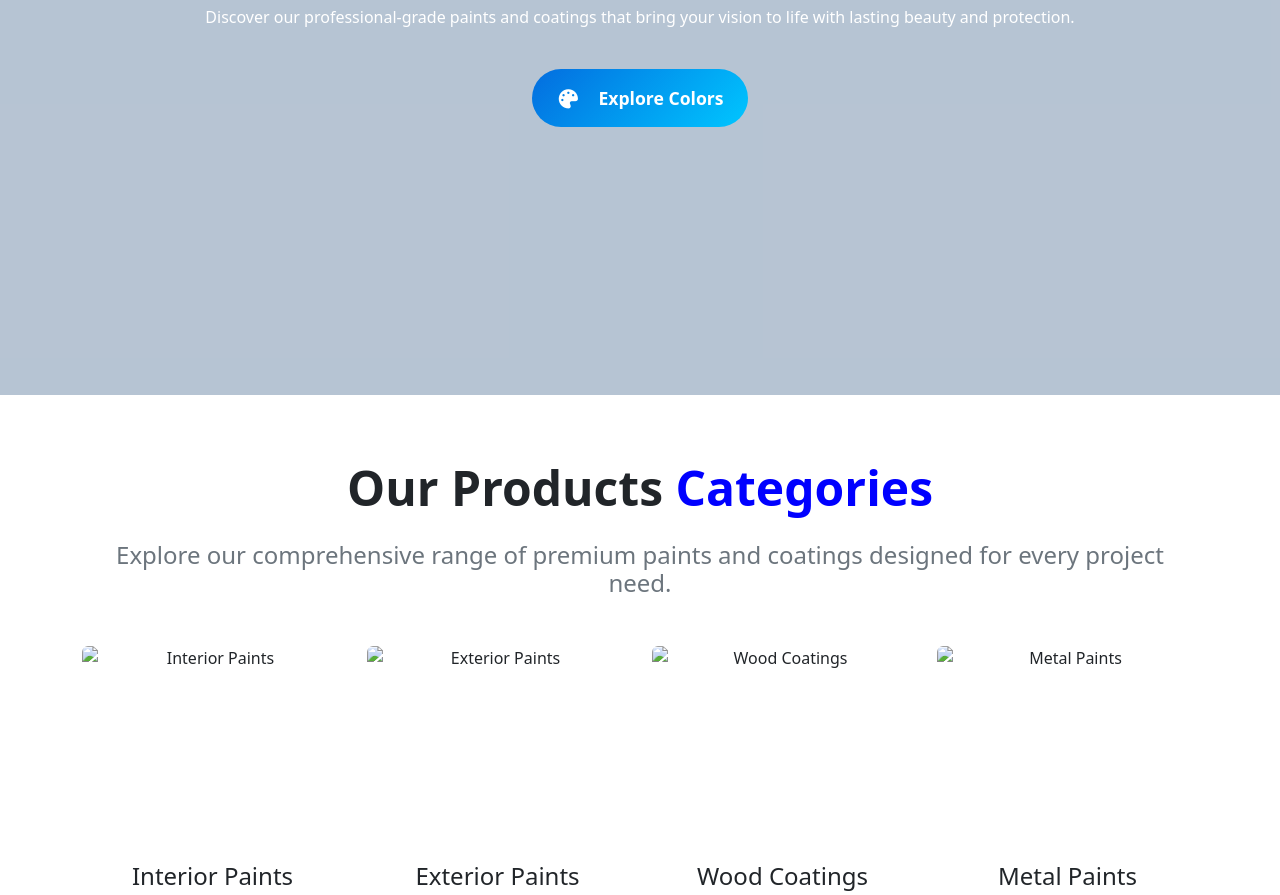
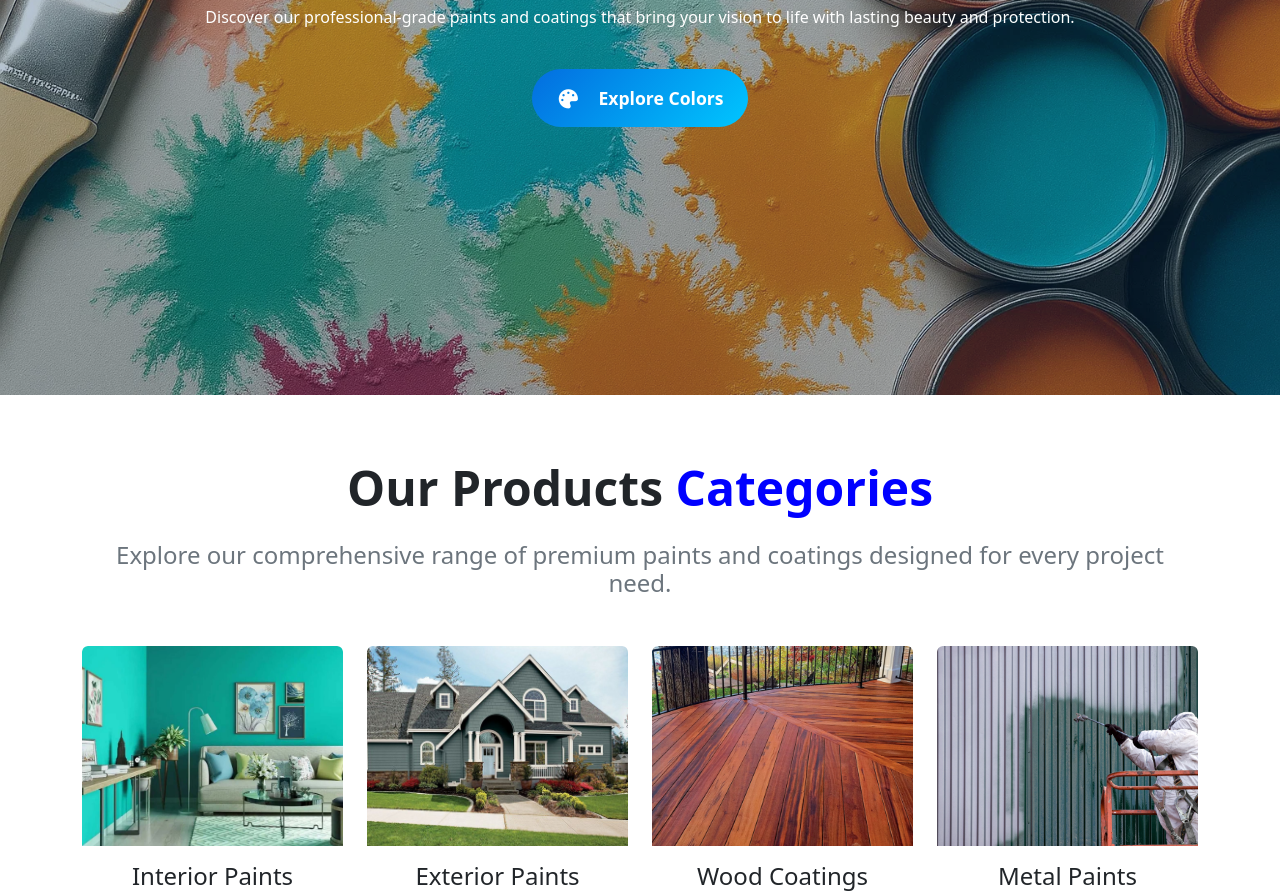
Before and after one commit to akashmhadgut/colorcrest-landing, a plain HTML site: page index.html in a window 1280 px wide. Shown: the part 405-1300 px from the top of the page. Drawn offline with nearby package versions, Linux system fonts and the light colour scheme.

Commit message:
images issue fixed

```diff
--- a/index.html
+++ b/index.html
@@ -52,7 +52,7 @@
                 <!-- Interior Paints -->
                <div class="col-12 col-sm-6 col-lg-3">
                     <div class="card h-100 text-center">
-                        <img src="./interior-paint.jpg" class="card-img-top " alt="Interior Paints">
+                        <img src="./images/interior-paint.jpg" class="card-img-top " alt="Interior Paints">
                         <div class="card-body">
                             <h4 class="card-title">Interior Paints</h4>
                             <p>Transform your indoor spaces with our premium interior paint collection</p>
@@ -65,7 +65,7 @@
                 <!-- Exterior Paints -->
                <div class="col-12 col-sm-6 col-lg-3">
                     <div class="card h-100 text-center">
-                        <img src="./exterior-paint.jpg" class="card-img-top" alt="Exterior Paints">
+                        <img src="./images/exterior-paint.jpg" class="card-img-top" alt="Exterior Paints">
                         <div class="card-body">
                             <h4 class="card-title">Exterior Paints</h4>
                             <p>Weather-resistant solutions for lasting outdoor beauty</p>
@@ -77,7 +77,7 @@
                 <!-- Wood Coatings -->
                 <div class="col-12 col-sm-6 col-lg-3">
                     <div class="card h-100 text-center">
-                        <img src="./wood-paint.jpg" class="card-img-top" alt="Wood Coatings">
+                        <img src="./images/wood-paint.jpg" class="card-img-top" alt="Wood Coatings">
                         <div class="card-body">
                             <h4 class="card-title">Wood Coatings</h4>
                             <p>Specialized coatings to protect and enhance natural wood</p>
@@ -89,7 +89,7 @@
                 <!-- Metal Paints -->
                 <div class="col-12 col-sm-6 col-lg-3">
                     <div class="card h-100 text-center">
-                        <img src="./metal-paint.jpg" class="card-img-top" alt="Metal Paints">
+                        <img src="./images/metal-paint.jpg" class="card-img-top" alt="Metal Paints">
                         <div class="card-body">
                             <h4 class="card-title">Metal Paints</h4>
                             <p>Durable metal protection with industrial-grade performance</p>
--- a/style.css
+++ b/style.css
@@ -7,7 +7,7 @@ html {
 #hero {
   position: relative;
   min-height: 100vh;
-  background: url('./backgroundimg.webp') no-repeat center center;
+  background: url('./images/backgroundimg.webp') no-repeat center center;
   background-size: cover;
   display: flex;
   align-items: center;
```
